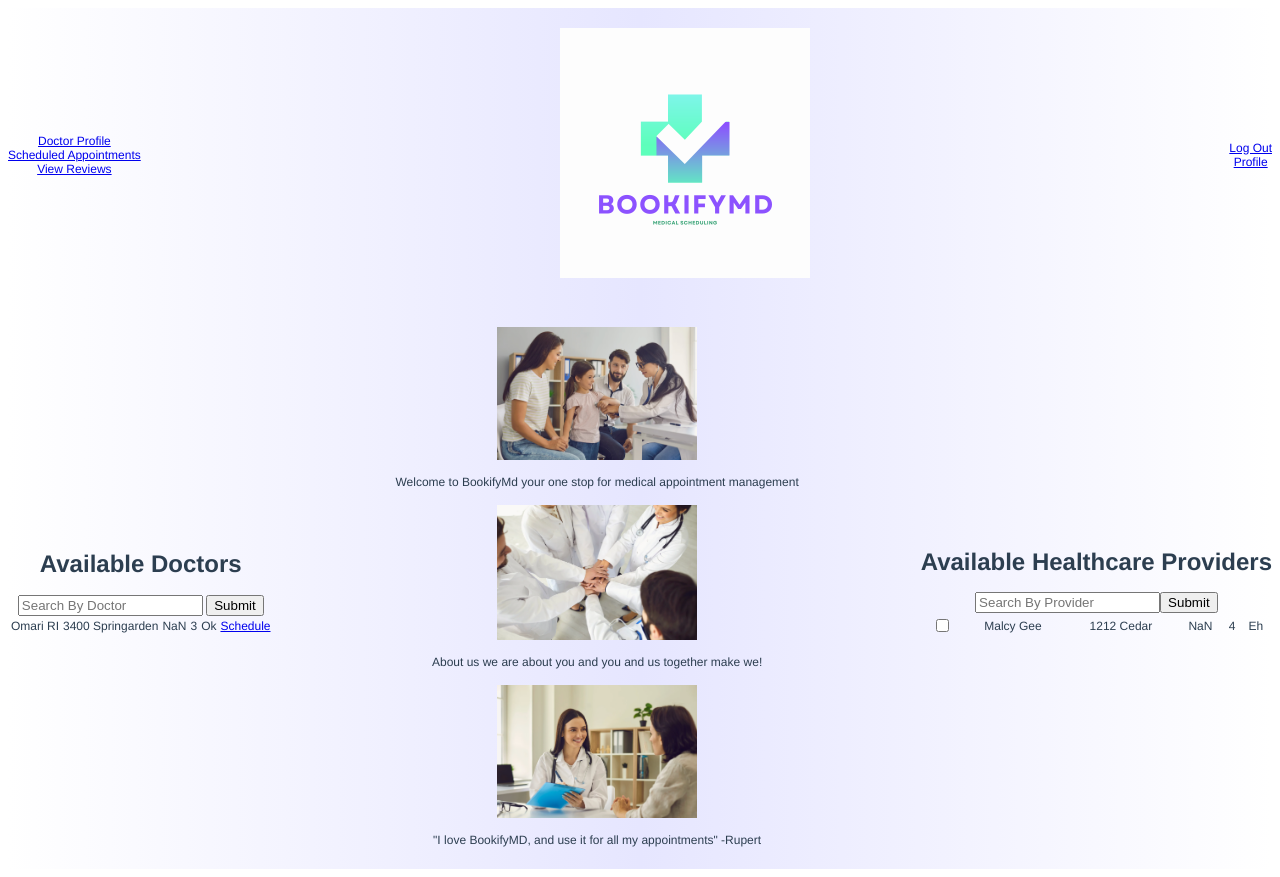
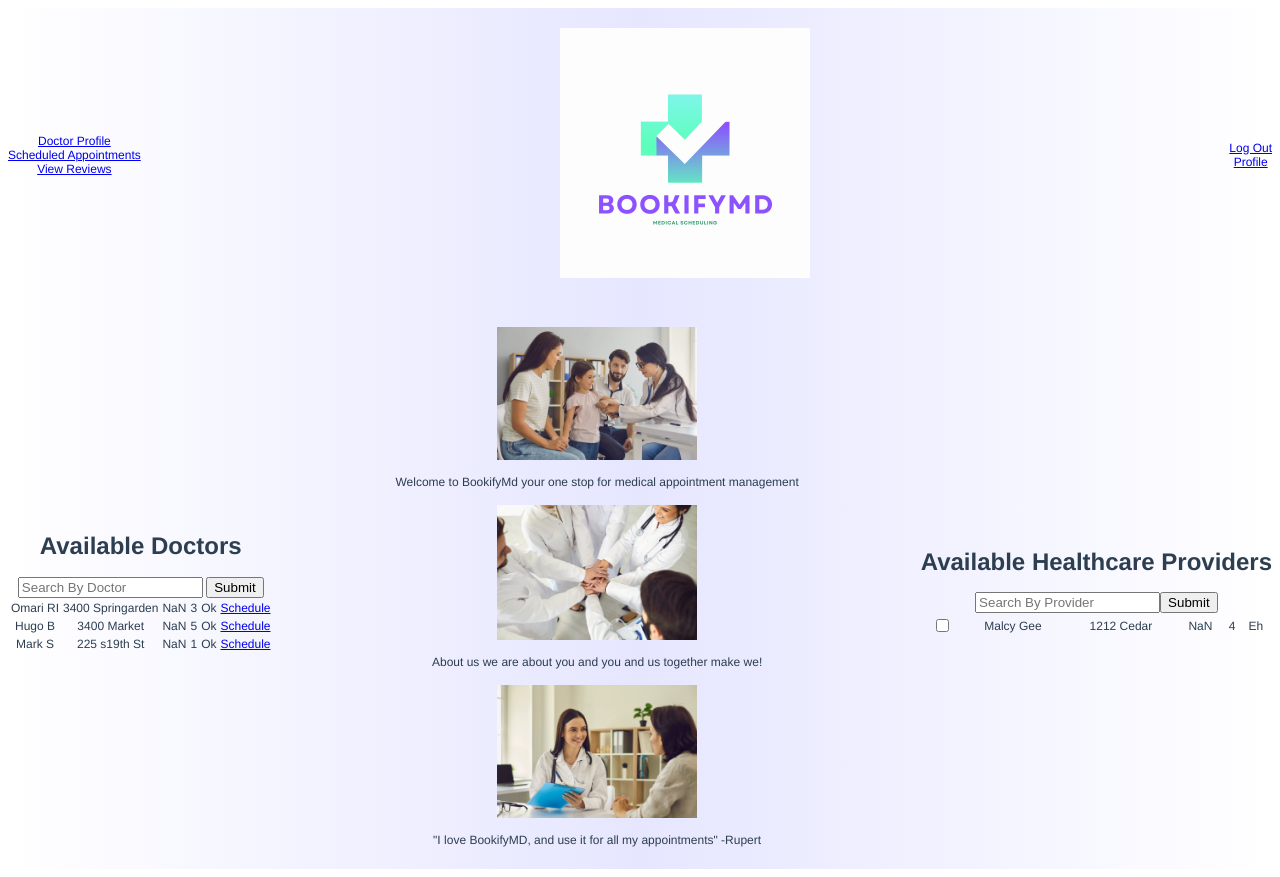
Before and after one commit to Redziniakjustin/BookifyMD, a Vue app in the folder vue/: page / in a window 1280 px wide. Built offline with nearby package versions, Linux system fonts and the light colour scheme.

Commit message:
Updated Search bar functionality

```diff
--- a/vue/src/components/CenterDisplay.vue
+++ b/vue/src/components/CenterDisplay.vue
@@ -3,12 +3,12 @@
     <div class="left-column">
         <div>
             <h1 class="">Available Doctors</h1>
-            <input type="text" placeholder="Search By Doctor"/> <!--When schedule appointment link is clicked next to doctor's name in home view. The doctors ID is passed to the schedule appointment view -->
+            <input type="text" placeholder="Search By Doctor" v-model="search"/> <!--When schedule appointment link is clicked next to doctor's name in home view. The doctors ID is passed to the schedule appointment view -->
             <input type="submit">
         </div>
         <table>
         <tbody>
-            <tr>
+            <tr v-for="doctor in filteredDoctors" :key="doctor">
                 <td>{{doctor.name}}</td>
                 <td>{{doctor.location}}</td>
                 <td>{{doctor.phone-number}}</td>
@@ -36,7 +36,7 @@
     <div class="right-column">
          <div>
             <h1 class="">Available Healthcare Providers</h1>
-            <input type="text" placeholder="Search By Provider"/>
+            <input type="text" placeholder="Search By Provider" />
             <input type="submit">
 
         </div>
@@ -66,19 +66,36 @@
     export default {
         data(){
             return {
+            search: '',
             user:{
                 role: 'patient'
             },
                 // authenticated: "True",
                 authenticated: "False",
                 active: "True",
-            doctor: {
+            doctors: [
+                {
                 name:"Omari RI",
                 location: "3400 Springarden",
                 phoneNumber: "5552222525",
                 rating: "3",
                 reviews:"Ok"
-            },
+                },
+                {
+                name:"Hugo B",
+                location: "3400 Market",
+                phoneNumber: "8888888888",
+                rating: "5",
+                reviews:"Ok"
+                },
+                {
+                name:"Mark S",
+                location: "225 s19th St ",
+                phoneNumber: "7777777777",
+                rating: "1",
+                reviews:"Ok"
+                }
+            ],
             provider: {
                 name:"Malcy Gee",
                 location: "1212 Cedar",
@@ -91,7 +108,15 @@
         components:{
             LandingCenterColumn,
             NotificationColumn
-        }
+        },
+          computed : {
+            filteredDoctors() {
+            if (!this.search) return this.doctors
+            return this.doctors.filter(doctor => {
+                return (doctor.name.toLowerCase().includes(this.search.toLowerCase()) || doctor.location.toLowerCase().includes(this.search.toLowerCase()));
+            })
+    }
+  }
 
 }
 </script>
--- a/vue/src/components/PatientAppointments.vue
+++ b/vue/src/components/PatientAppointments.vue
@@ -65,7 +65,8 @@ export default {
 
       ]
     }
-    }
+  }
+
 }
 </script>
 
```
